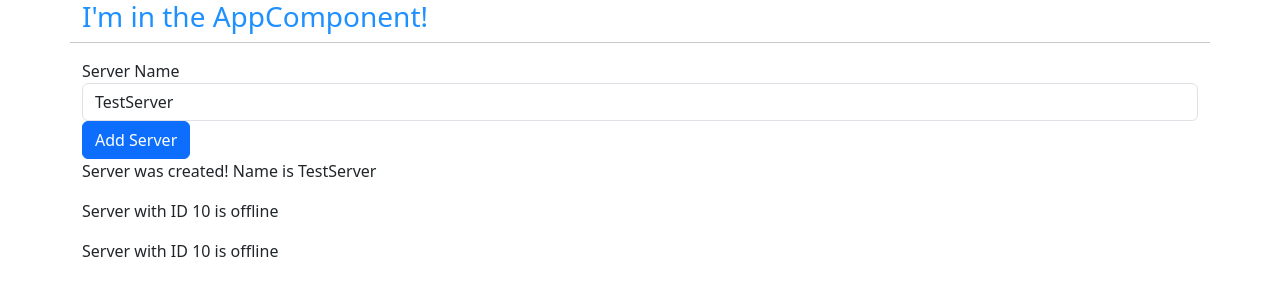
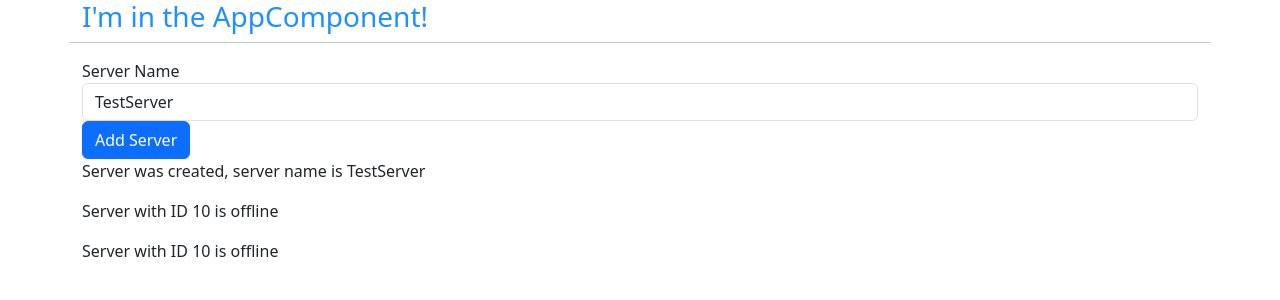
Before and after one commit to 0reldev/udemy-angular-first-app, an Angular app: page / in a window 1280 px wide. Both pictures are taken after a click on the button "Add Server". Shown: the top 300 px of the page. Built offline with nearby package versions, Linux system fonts and the light colour scheme.

Commit message:
Examples of ngIf directive

```diff
--- a/src/app/servers/servers.component.html
+++ b/src/app/servers/servers.component.html
@@ -13,6 +13,7 @@
     [disabled]="!allowNewServer"
     (click)="onCreateServer()">Add Server</button>
 <!-- <p [innerText]="allowNewServer"></p> -->
-<p>{{ serverCreationStatus }}</p>
+<!-- <p>{{ serverCreationStatus }}</p> -->
+<p *ngIf="serverCreated">Server was created, server name is {{ serverName }}</p>
 <app-server></app-server>
 <app-server></app-server>
--- a/src/app/servers/servers.component.ts
+++ b/src/app/servers/servers.component.ts
@@ -12,9 +12,10 @@
 })
 export class ServersComponent implements OnInit {
 
-  allowNewServer = false;
-  serverCreationStatus = 'No server was created!';
-  serverName ='TestServer';
+  allowNewServer: boolean = false;
+  serverCreationStatus: string = 'No server was created!';
+  serverName: string ='TestServer';
+  serverCreated: boolean = false;
 
   constructor() {
     setTimeout(() => {
@@ -26,6 +27,7 @@
   }
 
   onCreateServer() {
+    this.serverCreated = true;
     this.serverCreationStatus = 'Server was created! Name is ' +  this.serverName;
   }
 
```
